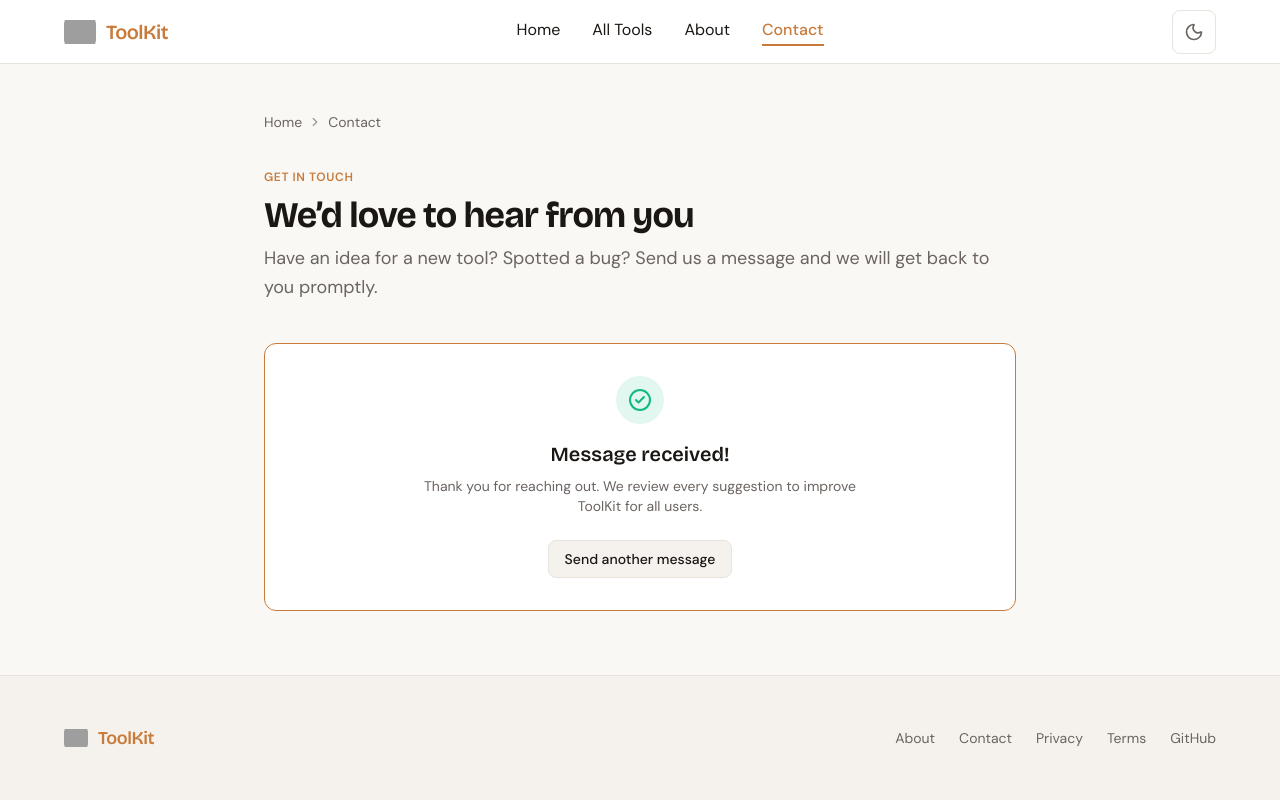
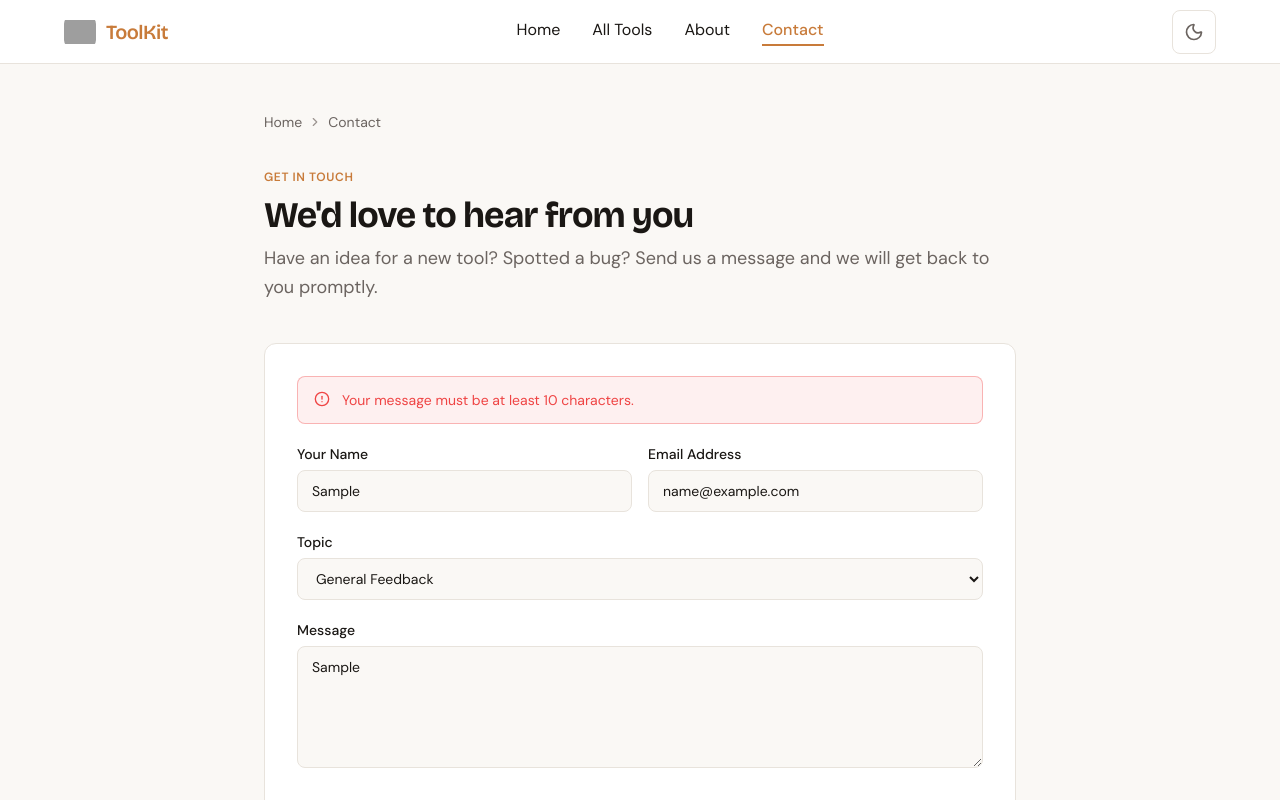
Before and after one commit to Ganapathi-139/TOOL_KIT, a Next.js app: page /contact in a window 1280 px wide. Both pictures are taken after typing "Sample", "name@example.com", "Sample" into the empty fields and a click on the button "Send Message". Shown: the top 800 px of the page. Built offline with nearby package versions, Linux system fonts and the light colour scheme; no server answers; grey boxes are pictures that could not be loaded.

Commit message:
feat(contact): integrate FormSubmit email delivery with honeypot security

```diff
--- a/eslint.config.mjs
+++ b/eslint.config.mjs
@@ -20,6 +20,8 @@ const eslintConfig = defineConfig([
     "next-env.d.ts",
     "public/**",
     "scripts/**",
+    // Local AI agent skills — not project source code
+    ".agents/**",
   ]),
 ]);
 
--- a/next.config.ts
+++ b/next.config.ts
@@ -48,11 +48,11 @@ const nextConfig: NextConfig = {
               "font-src 'self' https://fonts.gstatic.com data:",
               "img-src 'self' data: blob: https:",
               "media-src 'self' blob: data:",
-              "connect-src 'self' https://cdnjs.cloudflare.com https://cdn.jsdelivr.net https://upload.gofile.io https://tmpfile.link blob:",
+              "connect-src 'self' https://cdnjs.cloudflare.com https://cdn.jsdelivr.net https://upload.gofile.io https://tmpfile.link https://formsubmit.co blob:",
               "worker-src 'self' blob: https://cdnjs.cloudflare.com",
               "frame-ancestors 'self'",
               "base-uri 'self'",
-              "form-action 'self'",
+              "form-action 'self' https://formsubmit.co",
             ].join("; "),
           },
         ],
--- a/src/app/contact/page.tsx
+++ b/src/app/contact/page.tsx
@@ -4,10 +4,18 @@ import { useState } from "react";
 import { Header } from "@/components/Header";
 import { Footer } from "@/components/Footer";
 import { Breadcrumb } from "@/components/Breadcrumb";
-import { Send, CheckCircle2 } from "lucide-react";
+import { Send, CheckCircle2, AlertCircle, Loader2 } from "lucide-react";
+
+// FormSubmit.co endpoint — submissions are emailed to this address.
+// Visitors never see this address; it is only used server-side by FormSubmit.
+const FORMSUBMIT_ENDPOINT =
+  "https://formsubmit.co/ajax/mahaganapathirevu@gmail.com";
+
+type Status = "idle" | "loading" | "success" | "error";
 
 export default function ContactPage() {
-  const [submitted, setSubmitted] = useState(false);
+  const [status, setStatus] = useState<Status>("idle");
+  const [errorMessage, setErrorMessage] = useState("");
   const [formData, setFormData] = useState({
     name: "",
     email: "",
@@ -15,10 +23,96 @@ export default function ContactPage() {
     message: "",
   });
 
-  const handleSubmit = (e: React.FormEvent) => {
+  // Prevent double-submissions while a request is in flight
+  const isSubmitting = status === "loading";
+
+  const handleSubmit = async (e: React.FormEvent<HTMLFormElement>) => {
     e.preventDefault();
-    setSubmitted(true);
+
+    // Guard against duplicate submissions
+    if (isSubmitting) return;
+
+    // Basic client-side validation (native `required` + type="email" already
+    // covers most cases, but we add an explicit email format check here)
+    if (!formData.email.includes("@") || !formData.email.includes(".")) {
+      setErrorMessage("Please enter a valid email address.");
+      setStatus("error");
+      return;
+    }
+    if (formData.message.trim().length < 10) {
+      setErrorMessage("Your message must be at least 10 characters.");
+      setStatus("error");
+      return;
+    }
+
+    // Check honeypot field — bots fill this, humans cannot see it
+    const form = e.currentTarget;
+    const honeypot = (form.elements.namedItem("_honey") as HTMLInputElement)?.value || "";
+    if (honeypot.trim().length > 0) {
+      // Bot detected: simulate success without calling third-party API
+      setStatus("success");
+      return;
+    }
+
+    setStatus("loading");
+    setErrorMessage("");
+
+    try {
+      const res = await fetch(FORMSUBMIT_ENDPOINT, {
+        method: "POST",
+        headers: {
+          "Content-Type": "application/json",
+          Accept: "application/json",
+        },
+        body: JSON.stringify({
+          // Visitor data
+          name: formData.name.trim(),
+          email: formData.email.trim(),
+          subject: `[ToolKit] ${formData.subject}`,
+          message: formData.message.trim(),
+
+          // FormSubmit configuration fields (documented at formsubmit.co)
+          _subject: `[ToolKit Contact] ${formData.subject} from ${formData.name.trim()}`,
+          _captcha: "false",          // We use a honeypot instead
+          _template: "table",         // Neat table layout in the email
+          _replyto: formData.email.trim(), // Reply-to goes back to the visitor
+
+          // Honeypot — bots fill this; humans leave it empty
+          // FormSubmit discards the submission if this field has a value
+          _honey: honeypot,
+        }),
+      });
+
+      const data = await res.json();
+
+      // FormSubmit returns { success: "true" } on success
+      if (res.ok && data?.success === "true") {
+        setStatus("success");
+      } else {
+        throw new Error(
+          data?.message || `Server responded with status ${res.status}.`
+        );
+      }
+    } catch (err: unknown) {
+      const msg =
+        err instanceof Error ? err.message : "An unexpected error occurred.";
+      setErrorMessage(msg);
+      setStatus("error");
+    }
   };
+
+  const resetForm = () => {
+    setStatus("idle");
+    setErrorMessage("");
+    setFormData({ name: "", email: "", subject: "Feedback", message: "" });
+  };
+
+  /* ─── Shared input style helper ─── */
+  const inputStyle = {
+    backgroundColor: "var(--bg-warm)",
+    borderColor: "var(--border-warm)",
+    color: "var(--text-primary)",
+  } as React.CSSProperties;
 
   return (
     <>
@@ -37,17 +131,19 @@ export default function ContactPage() {
             className="font-headline font-bold text-3xl sm:text-4xl tracking-tight mt-2"
             style={{ color: "var(--text-primary)" }}
           >
-            We’d love to hear from you
+            We&apos;d love to hear from you
           </h1>
           <p
             className="font-body text-base sm:text-lg leading-relaxed mt-2"
             style={{ color: "var(--text-secondary)" }}
           >
-            Have an idea for a new tool? Spotted a bug? Send us a message and we will get back to you promptly.
+            Have an idea for a new tool? Spotted a bug? Send us a message and we
+            will get back to you promptly.
           </p>
         </div>
 
-        {submitted ? (
+        {/* ── Success state ── */}
+        {status === "success" ? (
           <div
             className="rounded-xl border p-8 text-center"
             style={{
@@ -68,19 +164,17 @@ export default function ContactPage() {
               className="font-headline font-semibold text-xl"
               style={{ color: "var(--text-primary)" }}
             >
-              Message received!
+              Message sent!
             </h2>
             <p
               className="font-body text-sm mt-2 max-w-md mx-auto"
               style={{ color: "var(--text-secondary)" }}
             >
-              Thank you for reaching out. We review every suggestion to improve ToolKit for all users.
+              Thank you for reaching out. Your message was delivered and we
+              review every suggestion to improve ToolKit for all users.
             </p>
             <button
-              onClick={() => {
-                setSubmitted(false);
-                setFormData({ name: "", email: "", subject: "Feedback", message: "" });
-              }}
+              onClick={resetForm}
               className="mt-6 px-4 py-2 rounded-lg font-body text-sm font-medium border"
               style={{
                 borderColor: "var(--border-warm)",
@@ -92,6 +186,7 @@ export default function ContactPage() {
             </button>
           </div>
         ) : (
+          /* ── Contact form ── */
           <form
             onSubmit={handleSubmit}
             className="rounded-xl border p-6 sm:p-8 flex flex-col gap-5"
@@ -99,7 +194,28 @@ export default function ContactPage() {
               backgroundColor: "var(--surface)",
               borderColor: "var(--border-warm)",
             }}
+            noValidate
           >
+            {/* ── Error banner ── */}
+            {status === "error" && (
+              <div
+                className="flex items-start gap-3 rounded-lg border px-4 py-3"
+                style={{
+                  backgroundColor: "rgba(239,68,68,0.08)",
+                  borderColor: "rgba(239,68,68,0.35)",
+                  color: "#ef4444",
+                }}
+                role="alert"
+              >
+                <AlertCircle size={16} className="mt-0.5 flex-shrink-0" />
+                <p className="font-body text-sm leading-relaxed">
+                  {errorMessage ||
+                    "Something went wrong. Please try again in a moment."}
+                </p>
+              </div>
+            )}
+
+            {/* ── Name + Email row ── */}
             <div className="grid grid-cols-1 sm:grid-cols-2 gap-4">
               <div>
                 <label
@@ -113,15 +229,15 @@ export default function ContactPage() {
                   id="contact-name"
                   type="text"
                   required
+                  maxLength={120}
+                  disabled={isSubmitting}
                   value={formData.name}
-                  onChange={(e) => setFormData({ ...formData, name: e.target.value })}
+                  onChange={(e) =>
+                    setFormData({ ...formData, name: e.target.value })
+                  }
                   placeholder="Jane Doe"
                   className="w-full px-3.5 py-2.5 rounded-lg border font-body text-sm focus:outline-none"
-                  style={{
-                    backgroundColor: "var(--bg-warm)",
-                    borderColor: "var(--border-warm)",
-                    color: "var(--text-primary)",
-                  }}
+                  style={inputStyle}
                 />
               </div>
 
@@ -137,19 +253,20 @@ export default function ContactPage() {
                   id="contact-email"
                   type="email"
                   required
+                  maxLength={254}
+                  disabled={isSubmitting}
                   value={formData.email}
-                  onChange={(e) => setFormData({ ...formData, email: e.target.value })}
+                  onChange={(e) =>
+                    setFormData({ ...formData, email: e.target.value })
+                  }
                   placeholder="jane@example.com"
                   className="w-full px-3.5 py-2.5 rounded-lg border font-body text-sm focus:outline-none"
-                  style={{
-                    backgroundColor: "var(--bg-warm)",
-                    borderColor: "var(--border-warm)",
-                    color: "var(--text-primary)",
-                  }}
+                  style={inputStyle}
                 />
               </div>
             </div>
 
+            {/* ── Topic dropdown ── */}
             <div>
               <label
                 htmlFor="contact-topic"
@@ -160,14 +277,13 @@ export default function ContactPage() {
               </label>
               <select
                 id="contact-topic"
+                disabled={isSubmitting}
                 value={formData.subject}
-                onChange={(e) => setFormData({ ...formData, subject: e.target.value })}
+                onChange={(e) =>
+                  setFormData({ ...formData, subject: e.target.value })
+                }
                 className="w-full px-3.5 py-2.5 rounded-lg border font-body text-sm focus:outline-none"
-                style={{
-                  backgroundColor: "var(--bg-warm)",
-                  borderColor: "var(--border-warm)",
-                  color: "var(--text-primary)",
-                }}
+                style={inputStyle}
               >
                 <option value="Feedback">General Feedback</option>
                 <option value="Tool Request">Request a New Tool</option>
@@ -176,6 +292,7 @@ export default function ContactPage() {
               </select>
             </div>
 
+            {/* ── Message textarea ── */}
             <div>
               <label
                 htmlFor="contact-message"
@@ -188,25 +305,47 @@ export default function ContactPage() {
                 id="contact-message"
                 required
                 rows={5}
+                maxLength={5000}
+                disabled={isSubmitting}
                 value={formData.message}
-                onChange={(e) => setFormData({ ...formData, message: e.target.value })}
+                onChange={(e) =>
+                  setFormData({ ...formData, message: e.target.value })
+                }
                 placeholder="How can we help or what tool would you like to see?"
-                className="w-full px-3.5 py-2.5 rounded-lg border font-body text-sm focus:outline-none"
-                style={{
-                  backgroundColor: "var(--bg-warm)",
-                  borderColor: "var(--border-warm)",
-                  color: "var(--text-primary)",
-                }}
+                className="w-full px-3.5 py-2.5 rounded-lg border font-body text-sm focus:outline-none resize-y"
+                style={inputStyle}
               />
             </div>
 
+            {/* ── Honeypot (hidden from real users, bots fill it) ── */}
+            <input
+              type="text"
+              name="_honey"
+              defaultValue=""
+              aria-hidden="true"
+              tabIndex={-1}
+              style={{ display: "none" }}
+              autoComplete="off"
+            />
+
+            {/* ── Submit button ── */}
             <button
               type="submit"
-              className="mt-2 py-3 px-6 rounded-lg font-body font-semibold text-sm text-white flex items-center justify-center gap-2 transition-transform hover:scale-[1.01]"
+              disabled={isSubmitting}
+              className="mt-2 py-3 px-6 rounded-lg font-body font-semibold text-sm text-white flex items-center justify-center gap-2 transition-transform hover:scale-[1.01] disabled:opacity-60 disabled:cursor-not-allowed disabled:hover:scale-100"
               style={{ backgroundColor: "var(--amber-primary)" }}
             >
-              <Send size={16} />
-              <span>Send Message</span>
+              {isSubmitting ? (
+                <>
+                  <Loader2 size={16} className="animate-spin" />
+                  <span>Sending…</span>
+                </>
+              ) : (
+                <>
+                  <Send size={16} />
+                  <span>Send Message</span>
+                </>
+              )}
             </button>
           </form>
         )}
```
